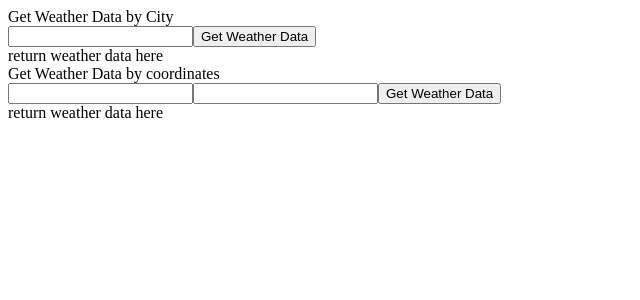
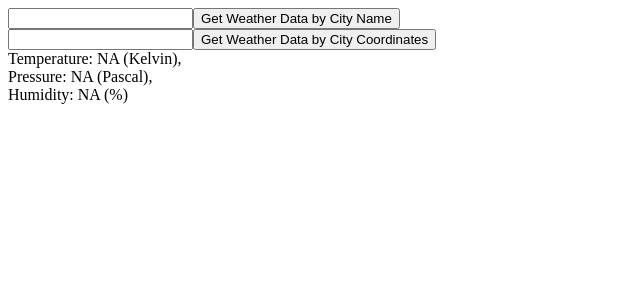
Before and after one commit to ajschuessler/weatherApp, a React app: page / in a window 1280 px wide. Shown: the top 300 px of the page, without its empty margins (0-640 px from the left). Built offline with nearby package versions, Linux system fonts and the light colour scheme; no server answers; the HTML template or start-up script is replaced by a standard one.

Commit message:
Broke out weather data section into separate react component. Entering city name now returns temp, pressure and humidity in text below input.

```diff
--- a/client/src/index.jsx
+++ b/client/src/index.jsx
@@ -1,6 +1,7 @@
 import React from 'react';
 import ReactDOM from 'react-dom';
 import Axios from 'axios';
+import WeatherByCitySection from './weatherByCitySection.jsx';
 
 
 
@@ -10,8 +11,12 @@ class App extends React.Component {
 
         this.state = {
             currentPosition: undefined,
-            currentCityWeatherData: undefined
+            currentCityTemp: 'NA',
+            currentCityPressure: 'NA',
+            currentCityHumidity: 'NA'
         }
+
+        this.getCityWeatherData = this.getCityWeatherData.bind(this);
 
     }
 
@@ -33,7 +38,9 @@ class App extends React.Component {
         })
         .then(response => {
             this.setState({
-                currentCityWeatherData: response.data.main
+                currentCityTemp: response.data.main.temp,
+                currentCityPressure: response.data.main.pressure,
+                currentCityHumidity: response.data.main.humidity
             })
         })
         .catch(error => {
@@ -49,33 +56,7 @@ class App extends React.Component {
     render() {
         return (
             <div>
-
-                <div>
-                    Get Weather Data by City
-                </div>
-
-                <div>
-                    <input type="text" id='cityNameInput'></input>
-                    <button onClick={() => {this.getCityWeatherData(document.getElementById('cityNameInput').value)}}>Get Weather Data</button>
-                </div>
-
-                <div>
-                    {'return weather data here'}
-                </div>
-
-                <div>
-                    Get Weather Data by coordinates
-                </div>
-
-                <div>
-                    <input type="text"></input>
-                    <input type="text"></input>
-                    <button>Get Weather Data</button>
-                </div>
-
-                <div>
-                    {'return weather data here'}
-                </div>
+                <WeatherByCitySection getCityWeatherData={this.getCityWeatherData} currentCityTemp={this.state.currentCityTemp} currentCityPressure={this.state.currentCityPressure} currentCityHumidity={this.state.currentCityHumidity}/>
 
             </div>
         )
--- /dev/null
+++ b/client/src/weatherByCitySection.jsx
@@ -0,0 +1,40 @@
+import React from 'react';
+
+
+class WeatherByCitySection extends React.Component {
+    constructor(props) {
+        super(props);
+
+        this.state = {
+
+        }
+
+    }
+
+    render() {
+
+        return (
+
+            <div>
+
+                <div>
+                    <input type="text" id='cityNameInput'></input>
+                    <button onClick={() => {this.props.getCityWeatherData(document.getElementById('cityNameInput').value)}}>Get Weather Data by City Name</button>
+                </div>
+
+                <div>
+                    <input type="text" id='cityCoordinatesInput'></input>
+                    <button onClick={() => {this.props.getCityWeatherData(document.getElementById('cityNameInput').value)}}>Get Weather Data by City Coordinates</button>
+                </div>
+
+                <div>Temperature: {this.props.currentCityTemp} (Kelvin), </div>
+                <div>Pressure: {this.props.currentCityPressure} (Pascal), </div>
+                <div>Humidity: {this.props.currentCityHumidity} (%)</div>
+
+
+            </div>
+        )
+    }
+}
+
+module.exports = WeatherByCitySection;
```
